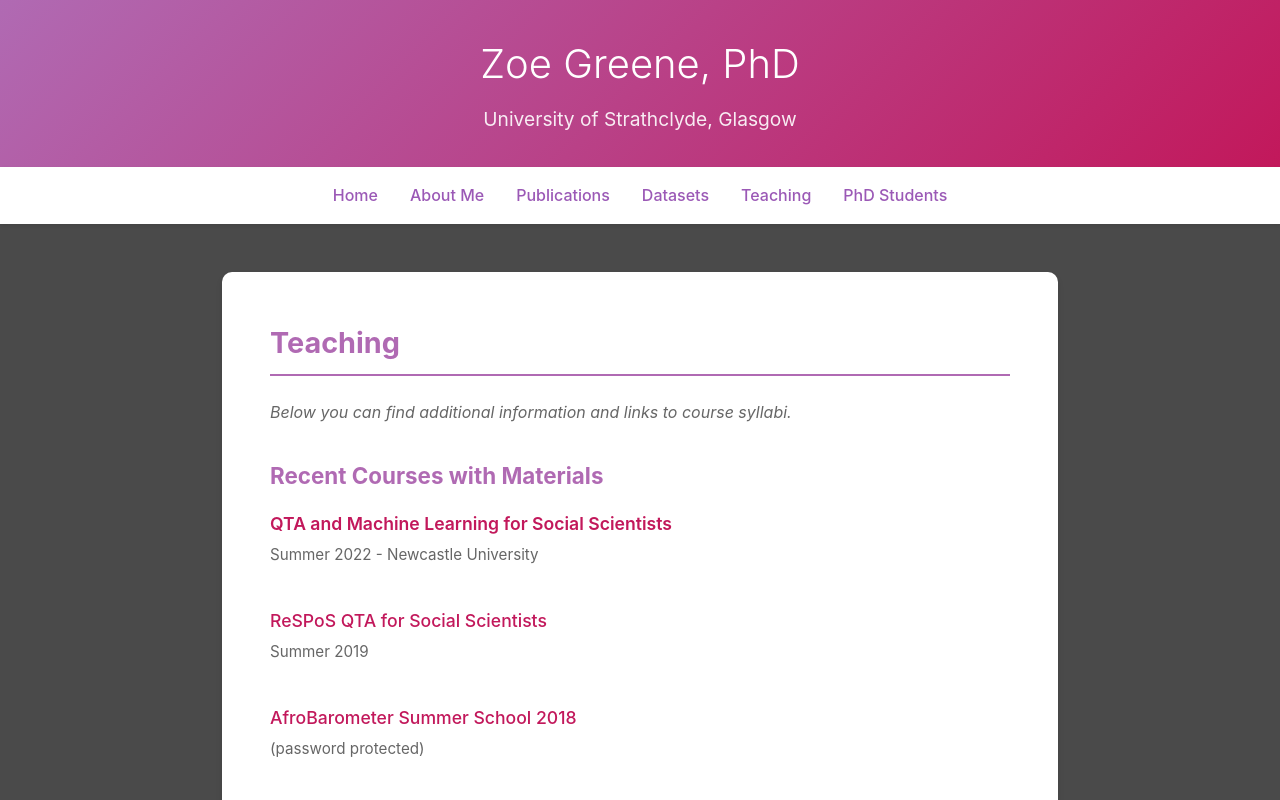
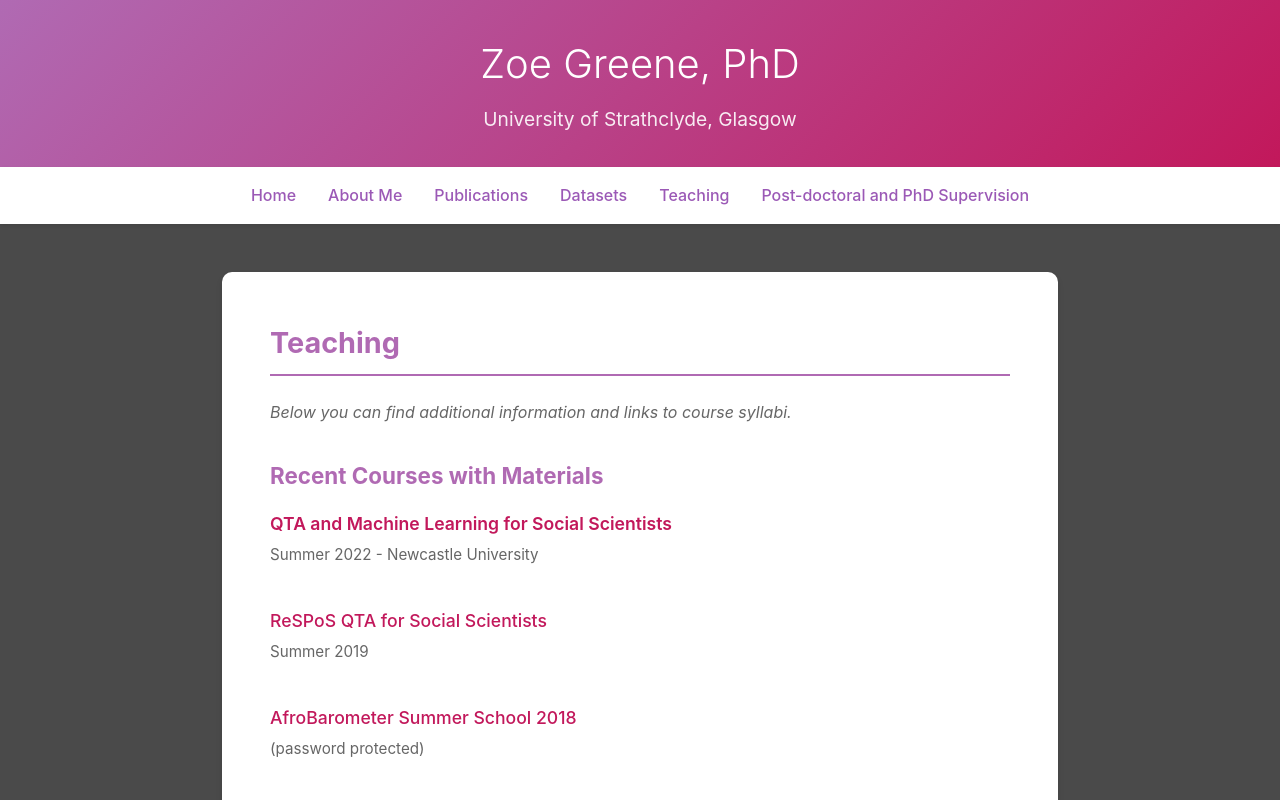
Before and after one commit to zoegrune/zoegrune, a plain HTML site: page teaching.html in a window 1280 px wide. Shown: the top 800 px of the page. Drawn offline with Linux system fonts and the light colour scheme.

Commit message:
Update teaching.html

```diff
--- a/teaching.html
+++ b/teaching.html
@@ -172,7 +172,7 @@
             <li><a href="publications.html">Publications</a></li>
             <li><a href="datasets.html">Datasets</a></li>
             <li><a href="teaching.html">Teaching</a></li>
-            <li><a href="phd-students.html">PhD Students</a></li>
+            <li><a href="phd-students.html">Post-doctoral and PhD Supervision</a></li>
         </ul>
     </nav>
 
```
